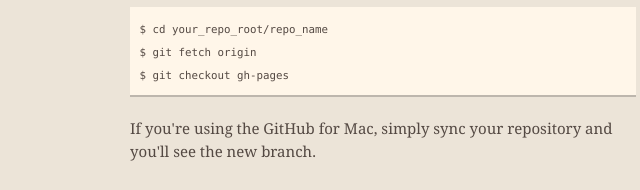
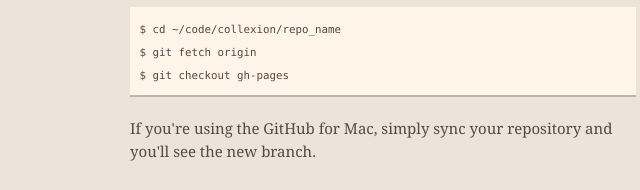
Before and after one commit to collexion/dragonlights, a plain HTML site: page index.html in a window 1280 px wide. Shown: the part 405-595 px from the top of the page, 257-897 px from the left. Drawn offline with nearby package versions, Linux system fonts and the light colour scheme.

Commit message:
Set path for checkouts in docs.

```diff
--- a/index.html
+++ b/index.html
@@ -51,7 +51,7 @@
 
 <p>This automatic page generator is the easiest way to create beautiful pages for all of your projects. Author your page content here using GitHub Flavored Markdown, select a template crafted by a designer, and publish. After your page is generated, you can check out the new branch:</p>
 
-<pre><code>$ cd your_repo_root/repo_name
+<pre><code>$ cd ~/code/collexion/repo_name
 $ git fetch origin
 $ git checkout gh-pages
 </code></pre>
```
